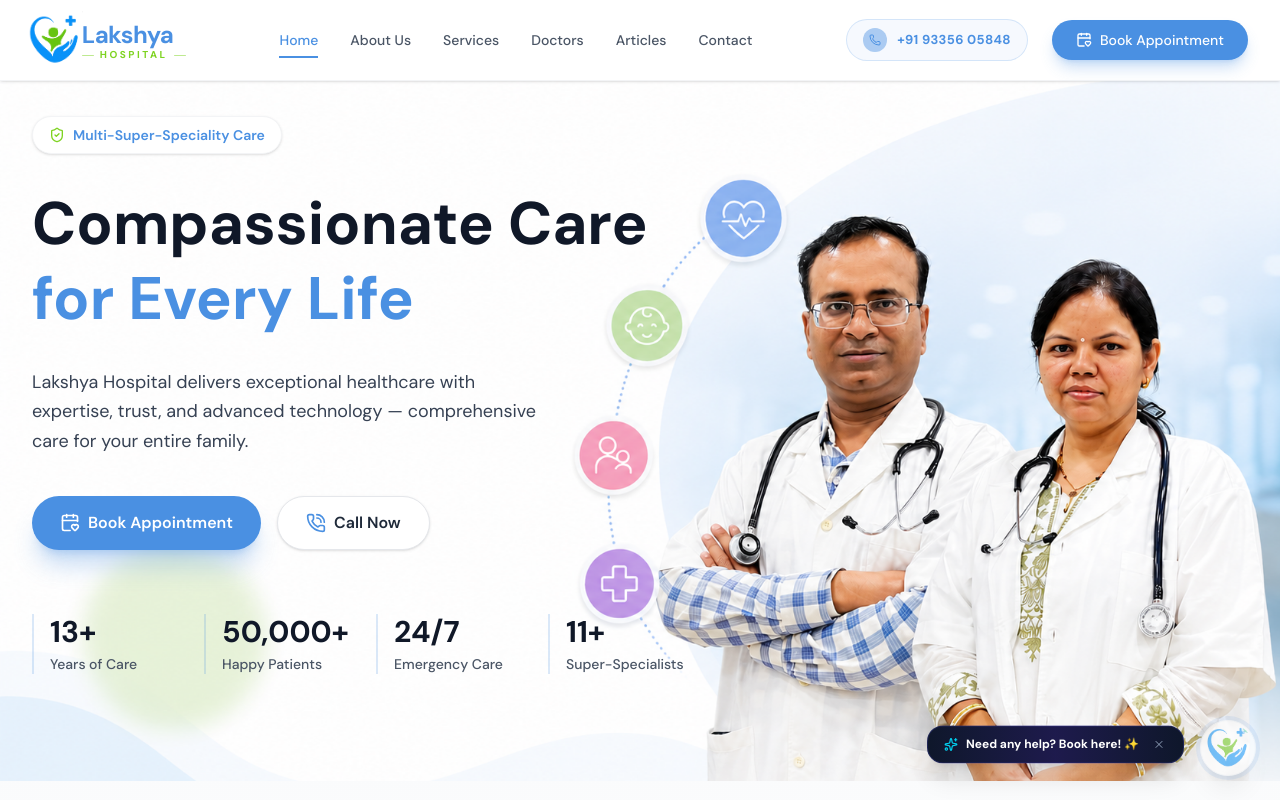
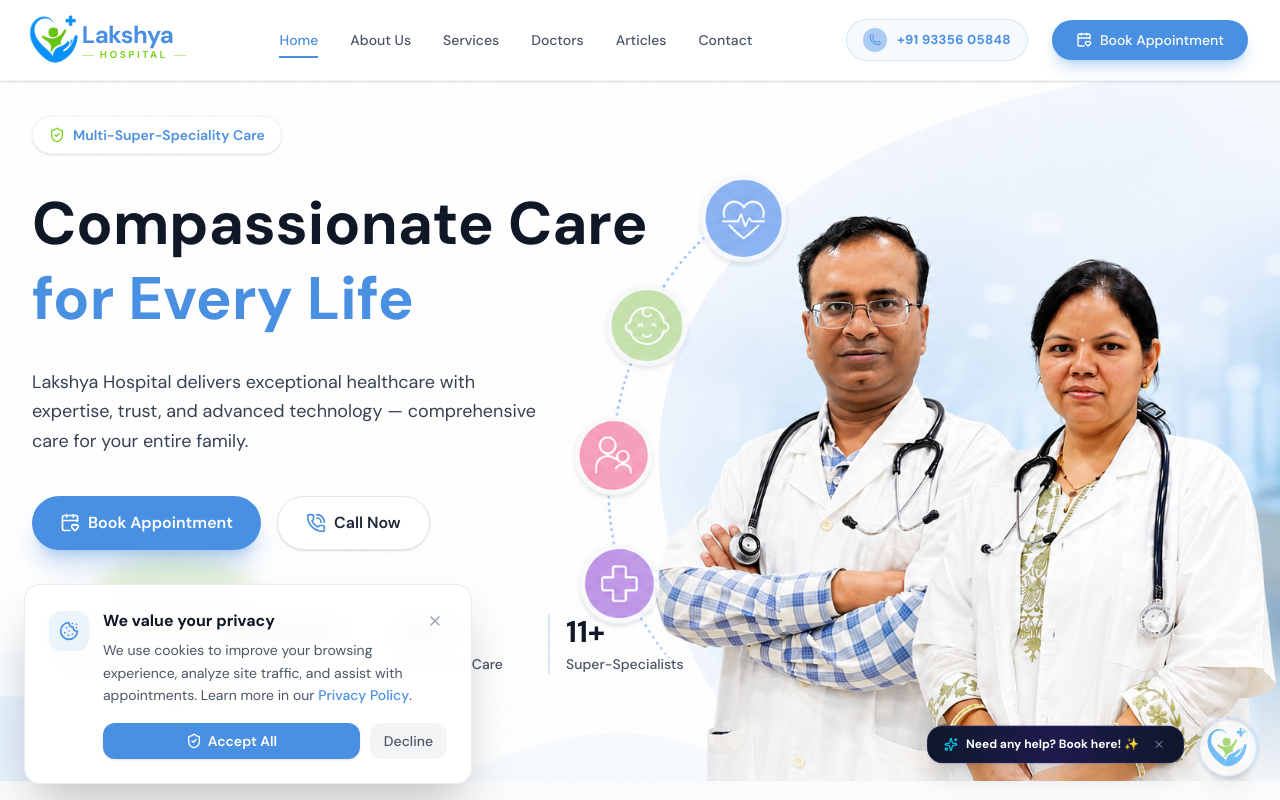
Before and after one commit to lakshyahospitalsocial/lakshya_hospital, a Next.js app: page / in a window 1280 px wide. Shown: the top 800 px of the page. Built offline with nearby package versions, Linux system fonts and the light colour scheme.

Commit message:
feat: add Google Analytics GA4 and Cookie Consent banner

```diff
--- a/app/layout.tsx
+++ b/app/layout.tsx
@@ -63,6 +63,8 @@ export const metadata: Metadata = {
 
 import ChatbotWidget from "../components/ChatbotWidget";
 import CinematicLoader from "../components/CinematicLoader";
+import CookieConsent from "../components/CookieConsent";
+import GoogleAnalytics from "../components/GoogleAnalytics";
 
 export default function RootLayout({
   children,
@@ -72,9 +74,11 @@ export default function RootLayout({
   return (
     <html lang="en" className={`${dmSans.variable} ${playfair.variable} h-full antialiased`}>
       <body className="min-h-full flex flex-col font-sans text-foreground bg-background">
+        <GoogleAnalytics />
         <CinematicLoader />
         {children}
         <ChatbotWidget />
+        <CookieConsent />
       </body>
     </html>
   );
--- /dev/null
+++ b/components/CookieConsent.tsx
@@ -0,0 +1,96 @@
+"use client";
+
+import React, { useState, useEffect } from "react";
+import Link from "next/link";
+import { Cookie, X, ShieldCheck } from "lucide-react";
+
+const COOKIE_CONSENT_KEY = "lakshya_cookie_consent";
+
+export default function CookieConsent() {
+  const [showBanner, setShowBanner] = useState(false);
+
+  useEffect(() => {
+    // Check whether user already made a choice
+    const savedConsent = localStorage.getItem(COOKIE_CONSENT_KEY);
+    if (!savedConsent) {
+      // Delay showing the banner slightly for smoother UX
+      const timer = setTimeout(() => setShowBanner(true), 1200);
+      return () => clearTimeout(timer);
+    }
+  }, []);
+
+  const handleAccept = () => {
+    localStorage.setItem(COOKIE_CONSENT_KEY, "accepted");
+    // Also set a document cookie so server/middleware can detect it if needed
+    document.cookie = `${COOKIE_CONSENT_KEY}=accepted; path=/; max-age=31536000; SameSite=Lax`;
+    setShowBanner(false);
+  };
+
+  const handleDecline = () => {
+    localStorage.setItem(COOKIE_CONSENT_KEY, "declined");
+    document.cookie = `${COOKIE_CONSENT_KEY}=declined; path=/; max-age=31536000; SameSite=Lax`;
+    setShowBanner(false);
+  };
+
+  if (!showBanner) return null;
+
+  return (
+    <div
+      role="dialog"
+      aria-live="polite"
+      aria-label="Cookie Consent Banner"
+      className="fixed bottom-4 left-4 right-4 sm:left-6 sm:right-auto sm:max-w-md z-50 animate-in fade-in slide-in-from-bottom-5 duration-500"
+    >
+      <div className="bg-white/95 backdrop-blur-md border border-gray-200/80 rounded-2xl shadow-2xl p-5 sm:p-6 text-gray-800">
+        <div className="flex items-start gap-3.5">
+          <div className="w-10 h-10 rounded-xl bg-primary/10 text-primary flex items-center justify-center shrink-0 mt-0.5">
+            <Cookie className="w-5 h-5" />
+          </div>
+
+          <div className="flex-1">
+            <div className="flex items-center justify-between gap-2">
+              <h3 className="text-base font-bold text-gray-900 flex items-center gap-1.5">
+                We value your privacy
+              </h3>
+              <button
+                onClick={handleDecline}
+                className="text-gray-400 hover:text-gray-600 transition-colors p-1 rounded-lg"
+                aria-label="Close cookie banner"
+              >
+                <X className="w-4 h-4" />
+              </button>
+            </div>
+
+            <p className="text-xs sm:text-sm text-gray-600 mt-1.5 leading-relaxed">
+              We use cookies to improve your browsing experience, analyze site traffic, and assist with appointments. Learn more in our{" "}
+              <Link
+                href="/privacy-policy#cookies"
+                className="text-primary font-medium hover:underline inline-flex items-center gap-0.5"
+              >
+                Privacy Policy
+              </Link>
+              .
+            </p>
+
+            <div className="mt-4 flex items-center gap-2.5">
+              <button
+                onClick={handleAccept}
+                className="flex-1 px-4 py-2 text-xs sm:text-sm font-semibold text-white bg-primary hover:bg-primary-hover rounded-xl shadow-sm transition-all focus:outline-none focus:ring-2 focus:ring-primary focus:ring-offset-2 flex items-center justify-center gap-1.5"
+              >
+                <ShieldCheck className="w-4 h-4" />
+                Accept All
+              </button>
+
+              <button
+                onClick={handleDecline}
+                className="px-3.5 py-2 text-xs sm:text-sm font-medium text-gray-600 hover:text-gray-900 bg-gray-100 hover:bg-gray-200/80 rounded-xl transition-all focus:outline-none focus:ring-2 focus:ring-gray-300"
+              >
+                Decline
+              </button>
+            </div>
+          </div>
+        </div>
+      </div>
+    </div>
+  );
+}
--- /dev/null
+++ b/components/GoogleAnalytics.tsx
@@ -0,0 +1,30 @@
+"use client";
+
+import Script from "next/script";
+
+const GA_MEASUREMENT_ID = "G-K01EBVJM1S";
+
+export default function GoogleAnalytics() {
+  return (
+    <>
+      <Script
+        strategy="afterInteractive"
+        src={`https://www.googletagmanager.com/gtag/js?id=${GA_MEASUREMENT_ID}`}
+      />
+      <Script
+        id="google-analytics-init"
+        strategy="afterInteractive"
+        dangerouslySetInnerHTML={{
+          __html: `
+            window.dataLayer = window.dataLayer || [];
+            function gtag(){dataLayer.push(arguments);}
+            gtag('js', new Date());
+            gtag('config', '${GA_MEASUREMENT_ID}', {
+              page_path: window.location.pathname,
+            });
+          `,
+        }}
+      />
+    </>
+  );
+}
```
